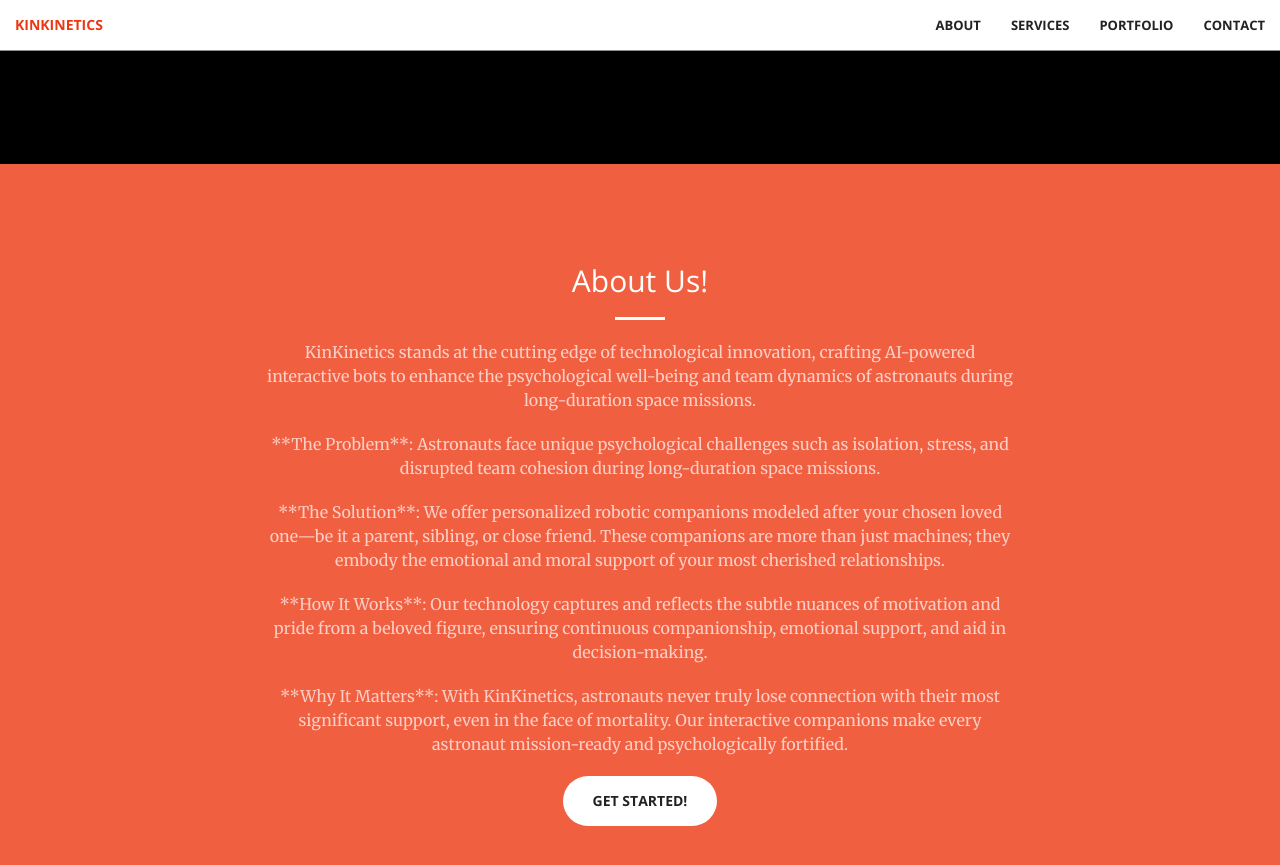
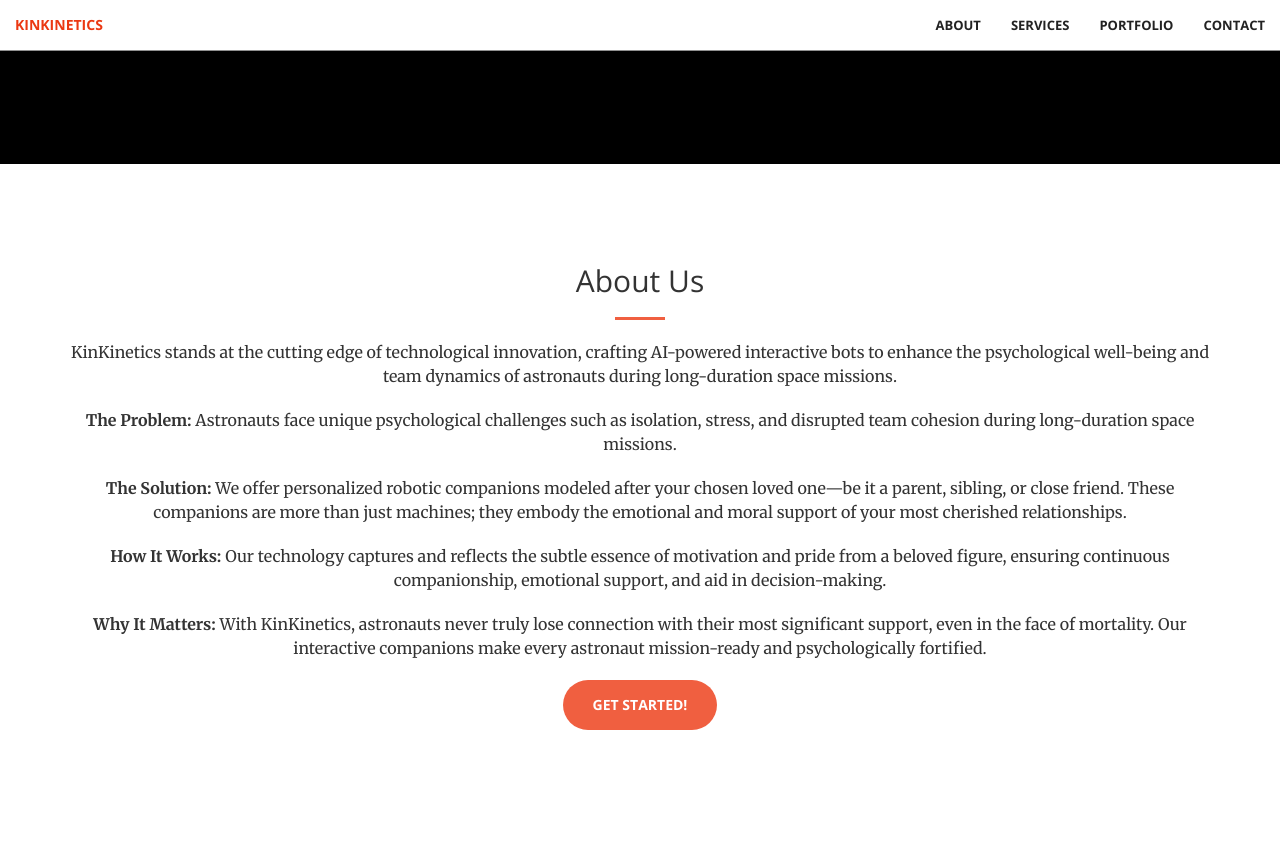
Before and after one commit to ramdaskinkinetics/KavyaKinKineticsCopy1.github.io, a Jekyll site: the page built from index.html, in a window 1280 px wide and 900 px high, scrolled down 736 px. Shown: the top 865 px of the window. Built offline with Jekyll 4.4.1, drawn with Linux system fonts in a browser that asks for light colours.

Commit message:
Break down 'About Us' section into smaller chunks for clarity

```diff
--- a/_includes/call-to-action.html
+++ b/_includes/call-to-action.html
@@ -1,15 +1,15 @@
-<section class="bg-primary" id="about">
+<section id="about">
     <div class="container">
         <div class="row">
-            <div class="col-lg-8 col-lg-offset-2 text-center">
-                <h2 class="section-heading">About Us!</h2>
-                <hr class="light">
-                <p class="text-faded">KinKinetics stands at the cutting edge of technological innovation, crafting AI-powered interactive bots to enhance the psychological well-being and team dynamics of astronauts during long-duration space missions.</p>
-                <p class="text-faded">**The Problem**: Astronauts face unique psychological challenges such as isolation, stress, and disrupted team cohesion during long-duration space missions.</p>
-                <p class="text-faded">**The Solution**: We offer personalized robotic companions modeled after your chosen loved one—be it a parent, sibling, or close friend. These companions are more than just machines; they embody the emotional and moral support of your most cherished relationships.</p>
-                <p class="text-faded">**How It Works**: Our technology captures and reflects the subtle nuances of motivation and pride from a beloved figure, ensuring continuous companionship, emotional support, and aid in decision-making.</p>
-                <p class="text-faded">**Why It Matters**: With KinKinetics, astronauts never truly lose connection with their most significant support, even in the face of mortality. Our interactive companions make every astronaut mission-ready and psychologically fortified.</p>
-                <a href="#" class="btn btn-default btn-xl">Get Started!</a>
+            <div class="col-lg-12 text-center">
+                <h2 class="section-heading">About Us</h2>
+                <hr class="primary">
+                <p>KinKinetics stands at the cutting edge of technological innovation, crafting AI-powered interactive bots to enhance the psychological well-being and team dynamics of astronauts during long-duration space missions.</p>
+                <p><strong>The Problem:</strong> Astronauts face unique psychological challenges such as isolation, stress, and disrupted team cohesion during long-duration space missions.</p>
+                <p><strong>The Solution:</strong> We offer personalized robotic companions modeled after your chosen loved one—be it a parent, sibling, or close friend. These companions are more than just machines; they embody the emotional and moral support of your most cherished relationships.</p>
+                <p><strong>How It Works:</strong> Our technology captures and reflects the subtle essence of motivation and pride from a beloved figure, ensuring continuous companionship, emotional support, and aid in decision-making.</p>
+                <p><strong>Why It Matters:</strong> With KinKinetics, astronauts never truly lose connection with their most significant support, even in the face of mortality. Our interactive companions make every astronaut mission-ready and psychologically fortified.</p>
+                <a href="#services" class="btn btn-primary btn-xl page-scroll">Get Started!</a>
             </div>
         </div>
     </div>
```
